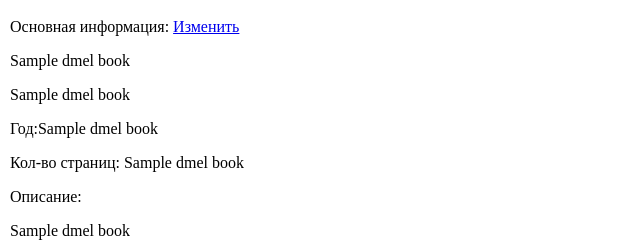
After one commit to Daniil-Melnik/library_system, a Flask app: page /admin/show_card/1 in a window 1280 px wide. The commit adds this page. Shown: the part 558-800 px from the top of the page, without its empty margins (0-640 px from the left). Run offline with Flask 3, Linux system fonts and the light colour scheme; a database or web service that is not in the repository returns one stand-in record (values such as "Sample title"); some libraries are stand-ins or nearby versions.

Commit message:
added book_card to admin panel with photo and main editing

```diff
--- a/admin/admin.py
+++ b/admin/admin.py
@@ -96,7 +96,7 @@ def update_book(book_id):
   if request.method == "POST":
     dbase.updateBook(book_id, request.form['author'],request.form['title'],request.form['num_pg'], request.form['year'], request.form['discr'])
   books = dbase.getBooks()
-  return redirect(url_for('admin.showList'))
+  return redirect(url_for('admin.show_card', book_id=book_id))
 
 @admin.route("/update_files_form/<book_id>")
 def update_files_form(book_id):
@@ -109,7 +109,12 @@ def update_files(book_id):
   if request.method == "POST":
     dbase.updateFileImg(book_id, request.files['image'])
   books = dbase.getBooks()
-  return redirect(url_for('admin.update_files_form', book_id=book_id))
+  return redirect(url_for('admin.show_card', book_id=book_id))
+
+@admin.route("/show_card/<book_id>")
+def show_card(book_id):
+  _book = dbase.getBook(book_id)
+  return render_template('admin/book_card.html', hesh = _hesh, title="Информация о книге", book = _book)
 
 def login_admin():
   session['admin_logged'] = 1
--- /dev/null
+++ b/admin/templates/admin/book_card.html
@@ -0,0 +1,13 @@
+{% extends 'admin/base_admin.html' %}
+
+{% block content %}
+{{ super() }}
+<p><img class="book_image" src="{{ url_for('book_image', book_id = book[0]) }}"><a href="{{ url_for('admin.update_files_form', book_id=book[0]) }}">Изменить</a></p>
+<p>Основная информация: <a href="{{ url_for('admin.update_book_form', book_id=book[0]) }}">Изменить</a></p>
+<p> {{ book[2] }} </p>
+<p> {{ book[1] }} </p>
+<p>Год:{{ book[3] }} </p>
+<p>Кол-во страниц: {{ book[4] }} </p>
+<p>Описание: </p>
+<p>{{ book[5] }}</p>
+{% endblock %}
--- a/admin/templates/admin/book_list.html
+++ b/admin/templates/admin/book_list.html
@@ -14,7 +14,7 @@
     <tr>
       <td>{{ b[0] }}
       <td>{{ b[1] }}
-      <td>{{ b[2] }}
+      <td><a href="{{ url_for('admin.show_card', book_id=b[0]) }}">{{ b[2] }}</a>
       <td>{{ b[3] }}
       <td>{{ b[4] }}
       <td>{{ b[5] }}
```
Also changed, not shown: static/images/Ovod.jpg (added).
